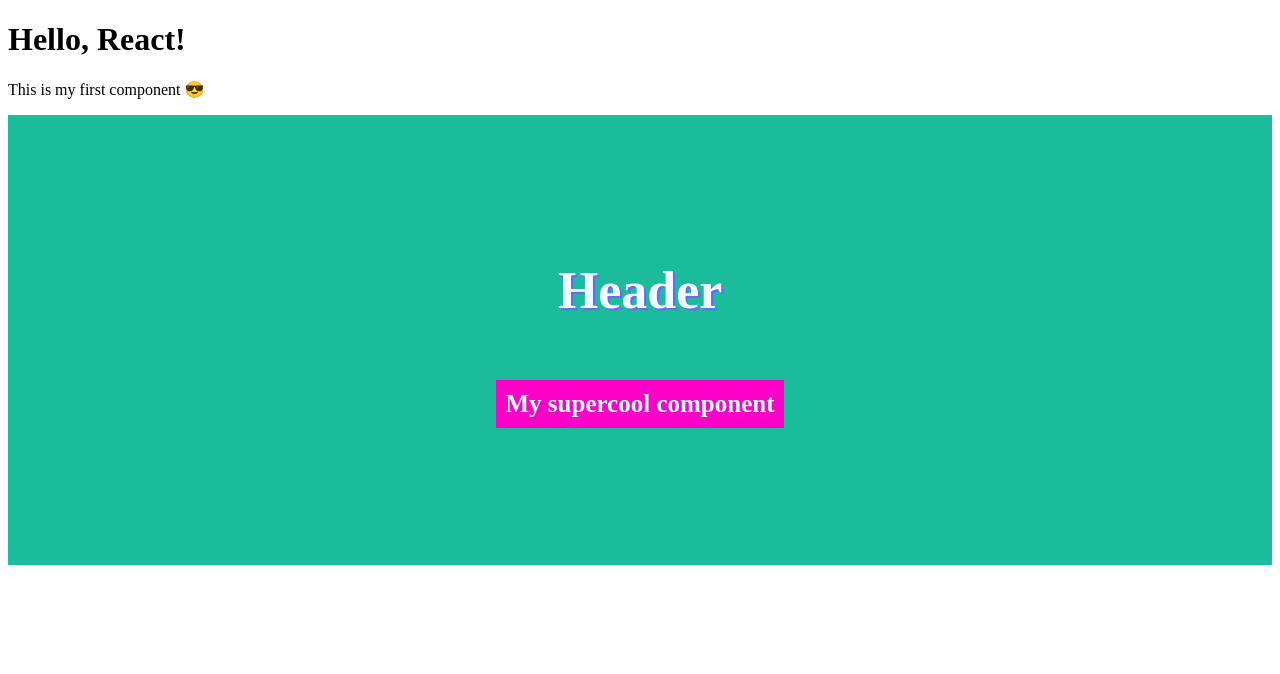
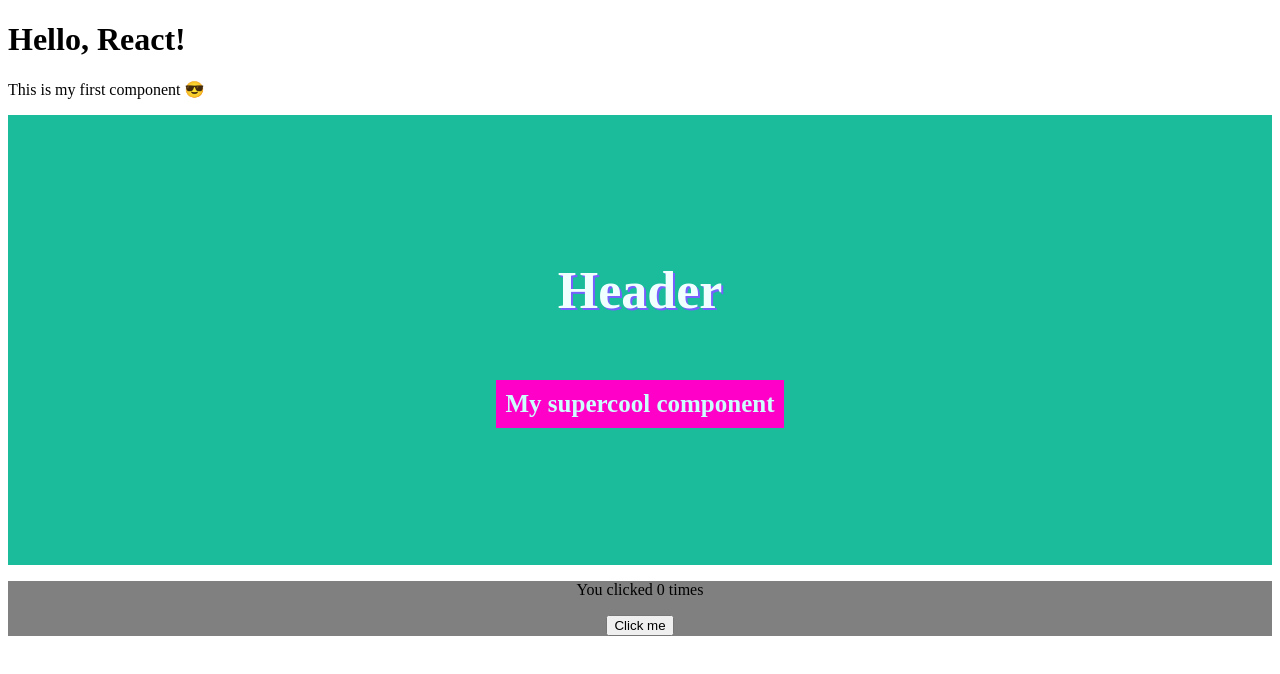
Before and after one commit to MehdiZaidaneS/portfolio, a React (Create React App) app: page / in a window 1280 px wide. Shown: the top 674 px of the page. Built offline with nearby package versions, Linux system fonts and the light colour scheme.

Commit message:
clickCount

```diff
--- a/src/App.tsx
+++ b/src/App.tsx
@@ -2,12 +2,14 @@
 import React from 'react'
 import SomeExampleComponent from './components/example/someExampleComponent';
 import MyFirstComponent from './components/myFirstComponent';
+import ClickCount from './components/clickCount/clickCount';
 
 const App: React.FC = () => {
   return (
     <div>
       <MyFirstComponent />
       <SomeExampleComponent />
+      <ClickCount />
     </div>
   )
 }
--- /dev/null
+++ b/src/components/clickCount/clickCount.module.scss
@@ -0,0 +1,4 @@
+.container{
+    background-color: gray;
+    text-align: center;
+}
--- /dev/null
+++ b/src/components/clickCount/clickCount.tsx
@@ -0,0 +1,23 @@
+import React, { useEffect, useState } from 'react';
+import styles from './clickCount.module.scss'
+type ClickCountProps = {
+
+}
+
+const ClickCount: React.FC<ClickCountProps> = () => {
+
+    const [count, setCount] = useState(0);
+    useEffect(() => {
+      console.log("Clicked the button " + count + " times");
+    },[count]);
+  return (
+    <div className={styles.container}>
+      <p>You clicked {count} times</p>
+      <button onClick={() => setCount(count + 1)}>
+        Click me
+      </button>
+    </div>
+  )
+}
+
+export default ClickCount
```
